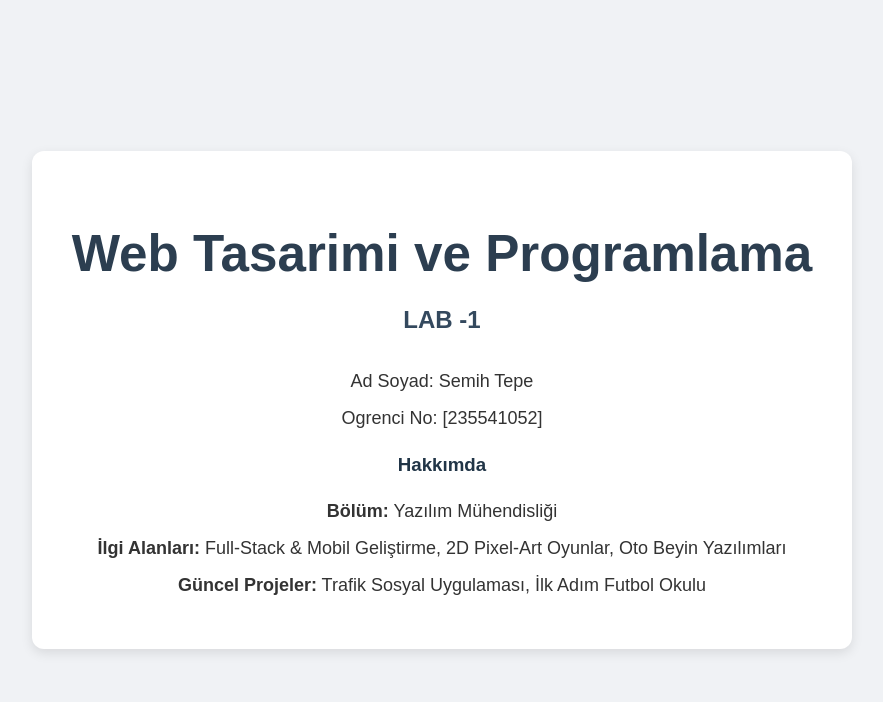
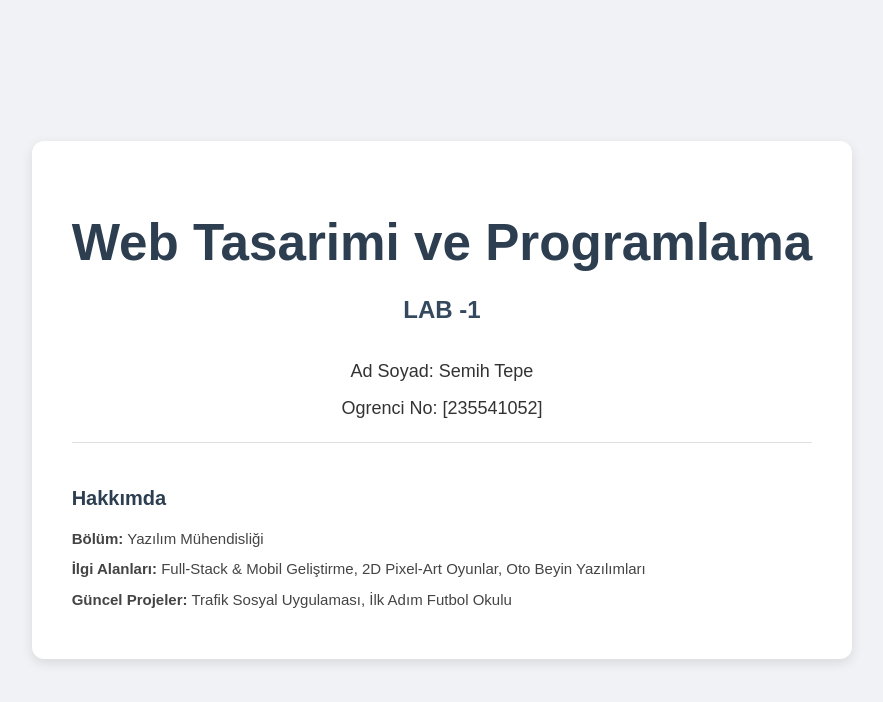
Before and after one commit to SmhTP/web-lab-hello, a React (Vite) app: page / in a window 1280 px wide. Shown: the top 702 px of the page, without its empty margins (198-1081 px from the left). Built offline with nearby package versions, Linux system fonts and the light colour scheme.

Commit message:
style: update page styling and layout for personal info

```diff
--- a/src/App.css
+++ b/src/App.css
@@ -31,3 +31,21 @@ p {
   font-weight: 500;
   margin: 10px 0;
 }
+.personal-info {
+  margin-top: 20px;
+  padding-top: 20px;
+  border-top: 1px solid #e0e0e0;
+  text-align: left;
+}
+
+.personal-info h3 {
+  color: #2c3e50;
+  margin-bottom: 15px;
+  font-size: 20px;
+}
+
+.personal-info p {
+  font-size: 15px;
+  margin: 8px 0;
+  color: #444;
+}
```
